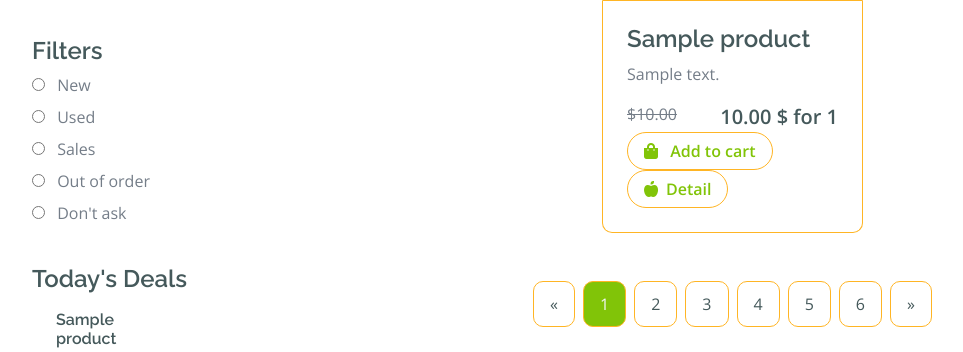
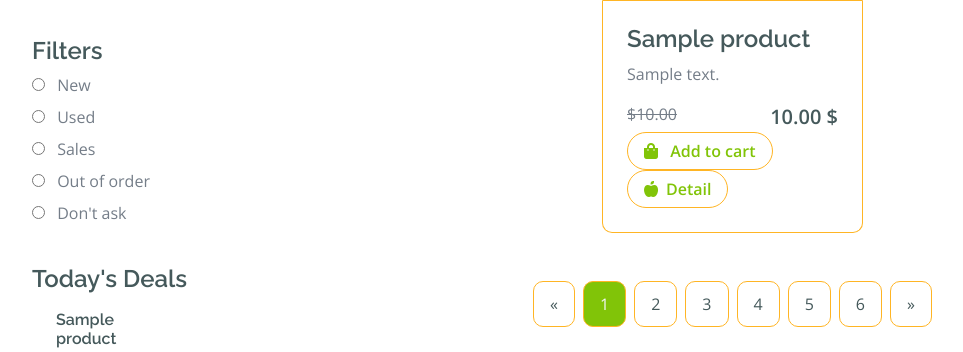
Before and after one commit to GrzesiekKRK/Market, a Django app: page /products/ in a window 1280 px wide. Shown: the part 752-1104 px from the top of the page, without its empty margins (50-1013 px from the left). Run offline with Django 5.2, Linux system fonts and the light colour scheme; a user stored in the database is signed in; tables that the repository leaves empty hold one stand-in row (values such as "Sample post"); grey boxes marked "Sample" are stand-in pictures; data that the repository does not hold is empty; parts of the project's set-up code (start-up, migrations or seed data) failed here and were passed over; some libraries are stand-ins or nearby versions.

Commit message:
[fix price in category.html/shop.html ]

```diff
--- a/products/templates/products/shop.html
+++ b/products/templates/products/shop.html
@@ -146,9 +146,9 @@
                                                 <div class="d-flex justify-content-between flex-lg-wrap">
                                                     {% if product.is_sale %}
                                                         <strike>${{ product.price }}</strike>
-                                                        <p class="text-dark fs-5 fw-bold mb-0">{{ product.sale_price }} $ for {{ product.units_of_measurement}}</p>
+                                                        <p class="text-dark fs-5 fw-bold mb-0">{{ product.sale_price }} $</p>
                                                         {% else %}
-                                                    <p class="text-dark fs-5 fw-bold mb-0">{{ product.price }} $ for {{ product.units_of_measurement}}</p>
+                                                    <p class="text-dark fs-5 fw-bold mb-0">{{ product.price }} $</p>
                                                     {% endif %}
                                                     <form action="{% url 'product-add-to-cart' product.id %}" method="post">
                                                         {% csrf_token %}
```
Also changed, not shown: products/templates/products/category.html (+8 -4 lines).
